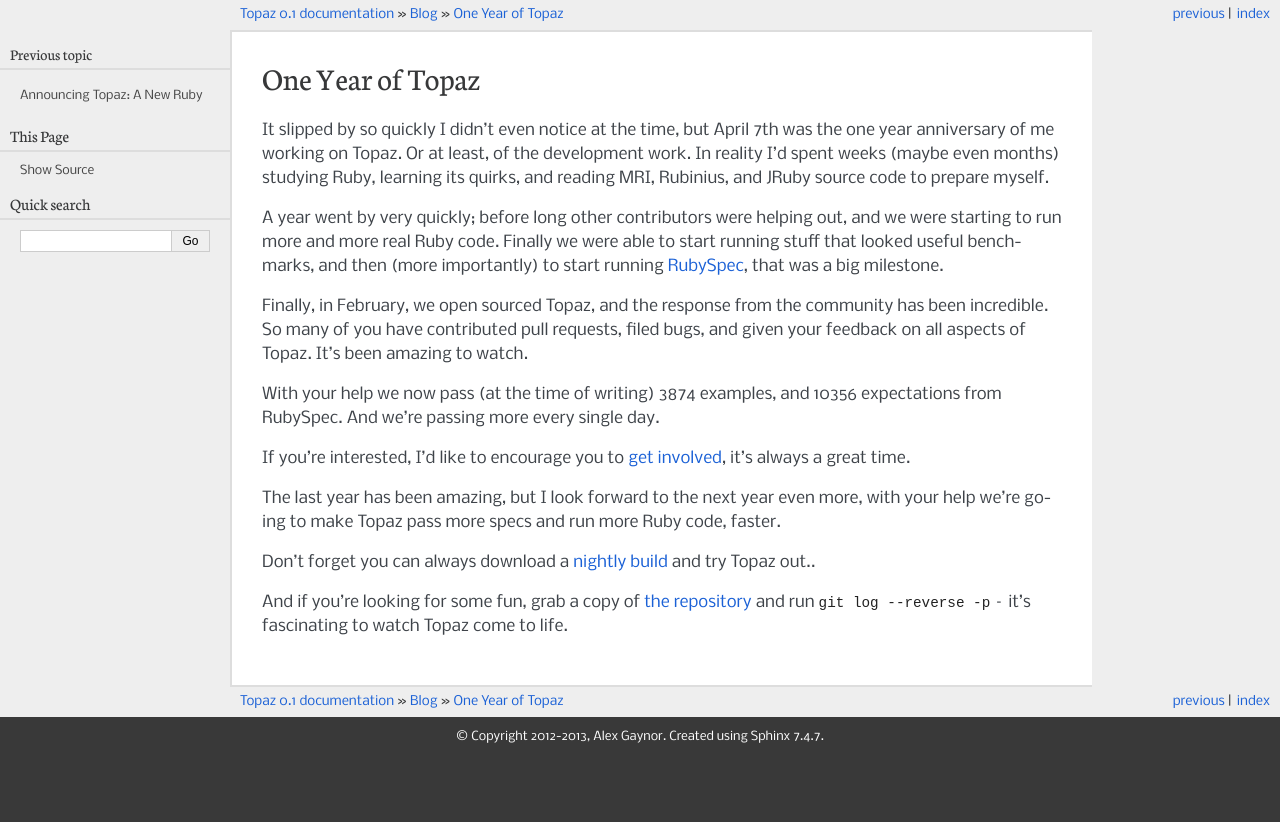
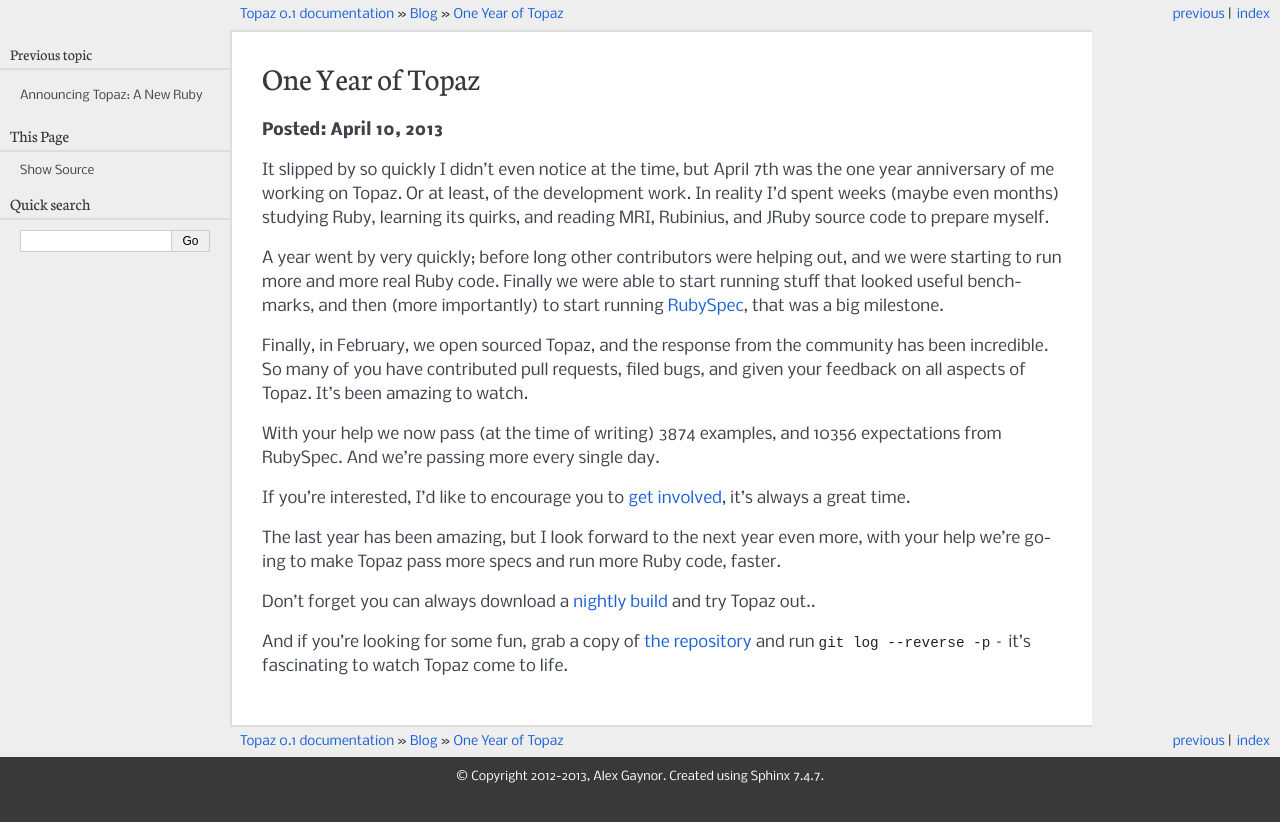
Before and after one commit to topazproject/topaz, a Sphinx documentation site: the page built from docs/blog/one-year.rst, in a window 1280 px wide. Shown: the top 822 px of the page. Built offline with Sphinx 7.4.7, drawn with Linux system fonts in a browser that asks for light colours.

Commit message:
Added publication dates to blog posts

```diff
--- a/docs/blog/announcing-topaz.rst
+++ b/docs/blog/announcing-topaz.rst
@@ -1,5 +1,7 @@
 Announcing Topaz: A New Ruby
 ============================
+
+**Posted: February 6, 2013**
 
 I'm extraordinarily pleased to today announce Topaz, a project I started 10
 months ago, to create a brand new implementation of the Ruby programming
--- a/docs/blog/one-year.rst
+++ b/docs/blog/one-year.rst
@@ -1,5 +1,7 @@
 One Year of Topaz
 =================
+
+**Posted: April 10, 2013**
 
 It slipped by so quickly I didn't even notice at the time, but April 7th was
 the one year anniversary of me working on Topaz. Or at least, of the
```
